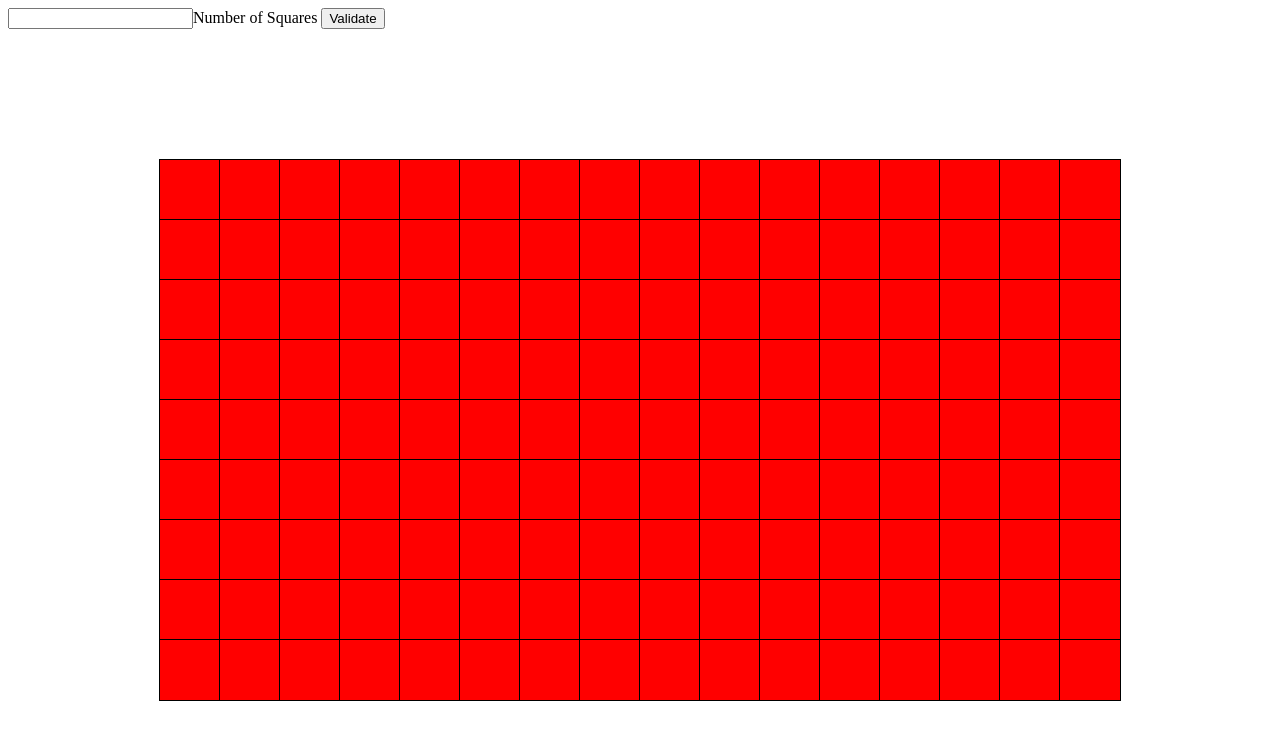
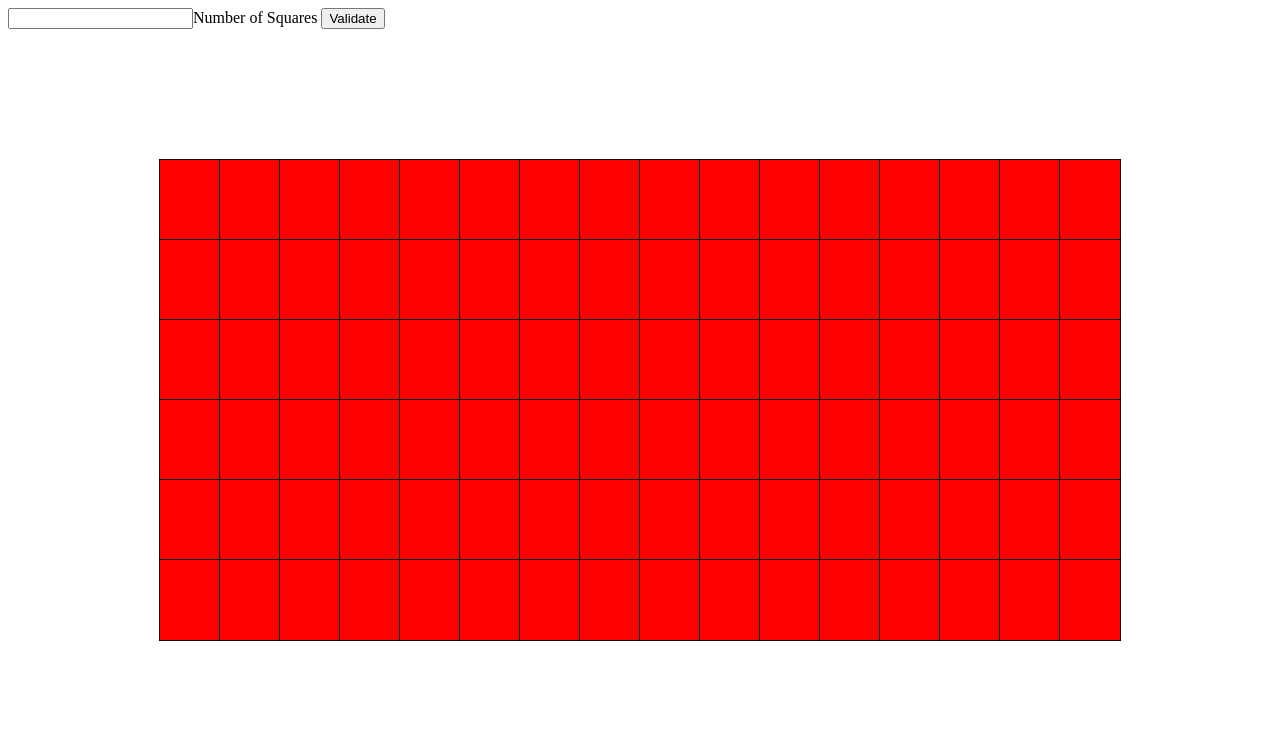
Before and after one commit to Raruto123/etch-a-sketch-odin-project, a plain HTML site: page index.html in a window 1280 px wide. Drawn offline with Linux system fonts and the light colour scheme.

Commit message:
rambling

```diff
--- a/index.css
+++ b/index.css
@@ -22,7 +22,7 @@
     /* flex: 1 0 auto; */
     width: calc(960px/16); /* Ajuster dynamiquement en fonction du nombre de colonnes souhaité */
     height: auto; /* Laisser la hauteur s'ajuster automatiquement */
-    aspect-ratio: 1/1; /* Assurer que les carrés gardent un ratio de 1:1 */
+    /* aspect-ratio: 1/1; Assurer que les carrés gardent un ratio de 1:1 */
     background-color: red;
 }
 
--- a/index.js
+++ b/index.js
@@ -31,7 +31,7 @@ function create16x16Grid (grid) {
     }
 }
 
-create16x16Grid(144)
+create16x16Grid(96)
 
 // function createGrid(numberOfSquares) {
 //     const container = document.querySelector(".container");
```
